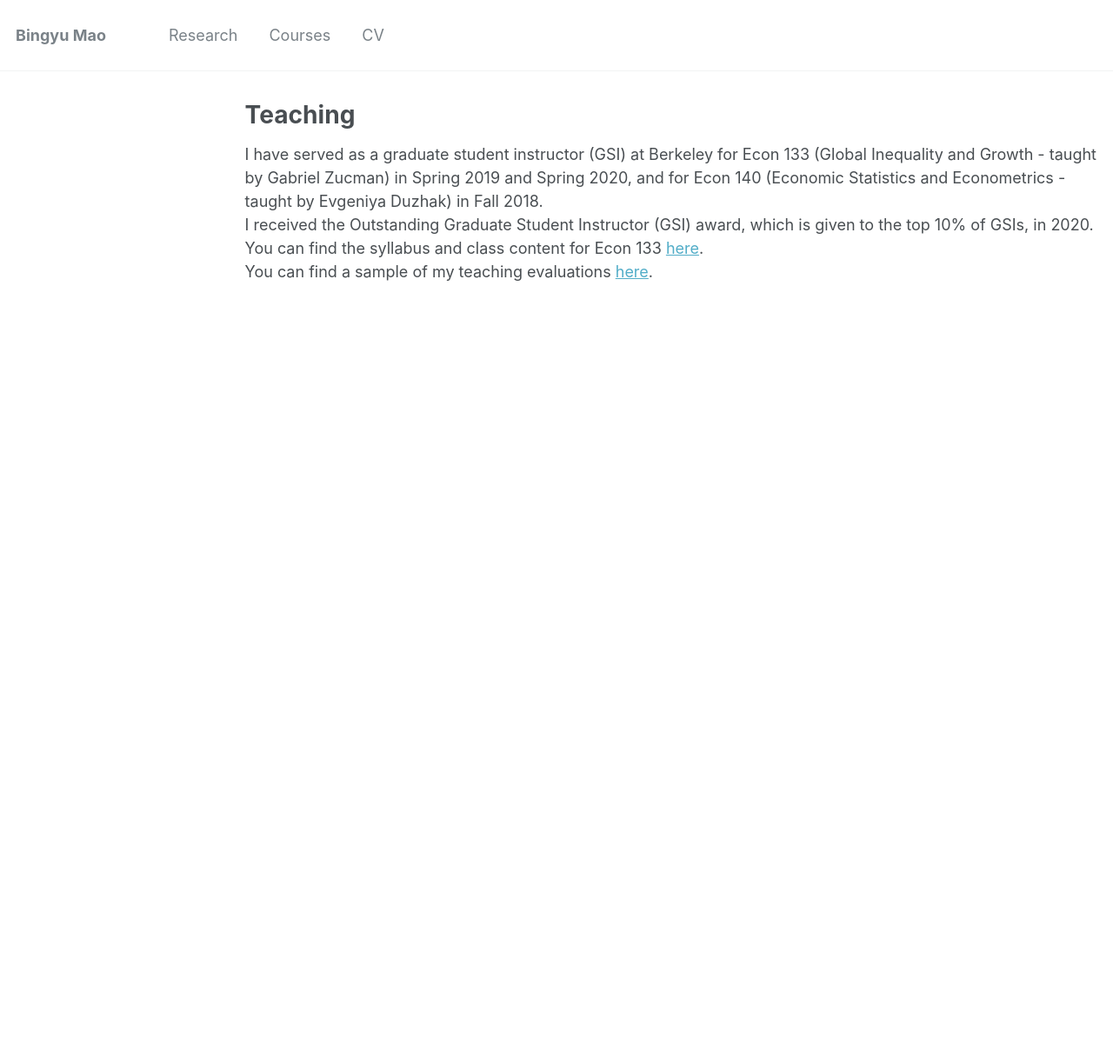
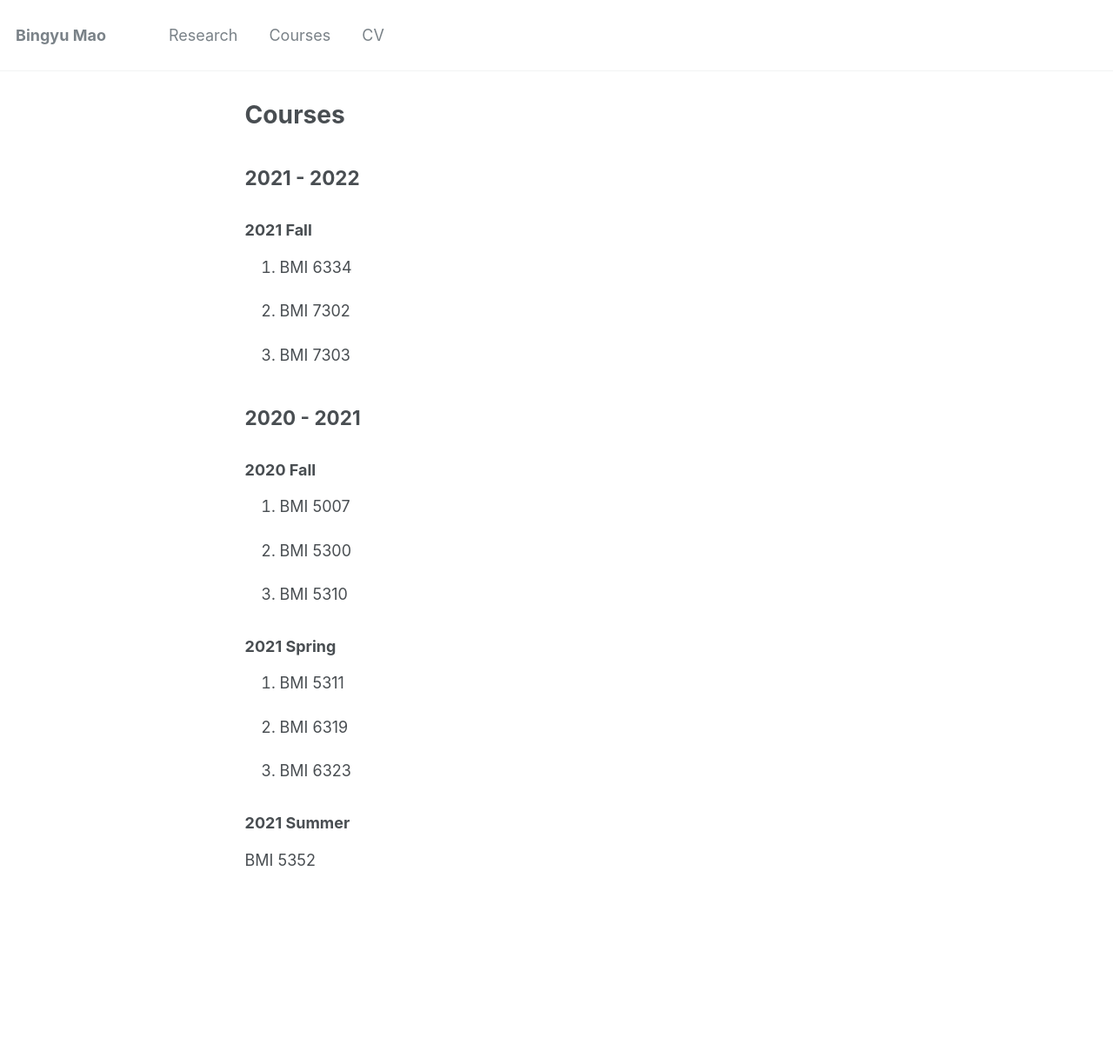
Before and after one commit to BingyuMao/BingyuMao.github.io, a Jekyll site: the page built from _pages/teaching.md, in a window 1280 px wide. Shown: the whole page at 87% size. Built offline with Jekyll 4.4.1, drawn with Linux system fonts in a browser that asks for light colours; before the commit the page ends 900 px from its top, so only the background shows below that.

Commit message:
Update teaching.md

```diff
--- a/_pages/teaching.md
+++ b/_pages/teaching.md
@@ -1,11 +1,39 @@
 ---
 layout: archive
-title: "Teaching"
-permalink: /teaching/
+title: "Courses"
+permalink: /courses/
 author_profile: true
 ---
 
-I have served as a graduate student instructor (GSI) at Berkeley for Econ 133 (Global Inequality and Growth - taught by Gabriel Zucman) in Spring 2019 and Spring 2020, and for Econ 140 (Economic Statistics and Econometrics - taught by Evgeniya Duzhak) in Fall 2018. <br/>
-I received the Outstanding Graduate Student Instructor (GSI) award, which is given to the top 10% of GSIs, in 2020.  <br/>
-You can find the syllabus and class content for Econ 133 [here](http://gabriel-zucman.eu/econ133-2019/). <br/>
-You can find a sample of my teaching evaluations [here](/files/Teachingevaluations.pdf).
+## 2021 - 2022
+
+### 2021 Fall
+
+1. BMI 6334
+
+2. BMI 7302
+
+3. BMI 7303
+
+## 2020 - 2021
+
+### 2020 Fall
+
+1. BMI 5007
+
+2. BMI 5300
+
+3. BMI 5310
+
+
+### 2021 Spring
+
+1. BMI 5311
+
+2. BMI 6319
+
+3. BMI 6323
+
+### 2021 Summer
+
+BMI 5352
```
